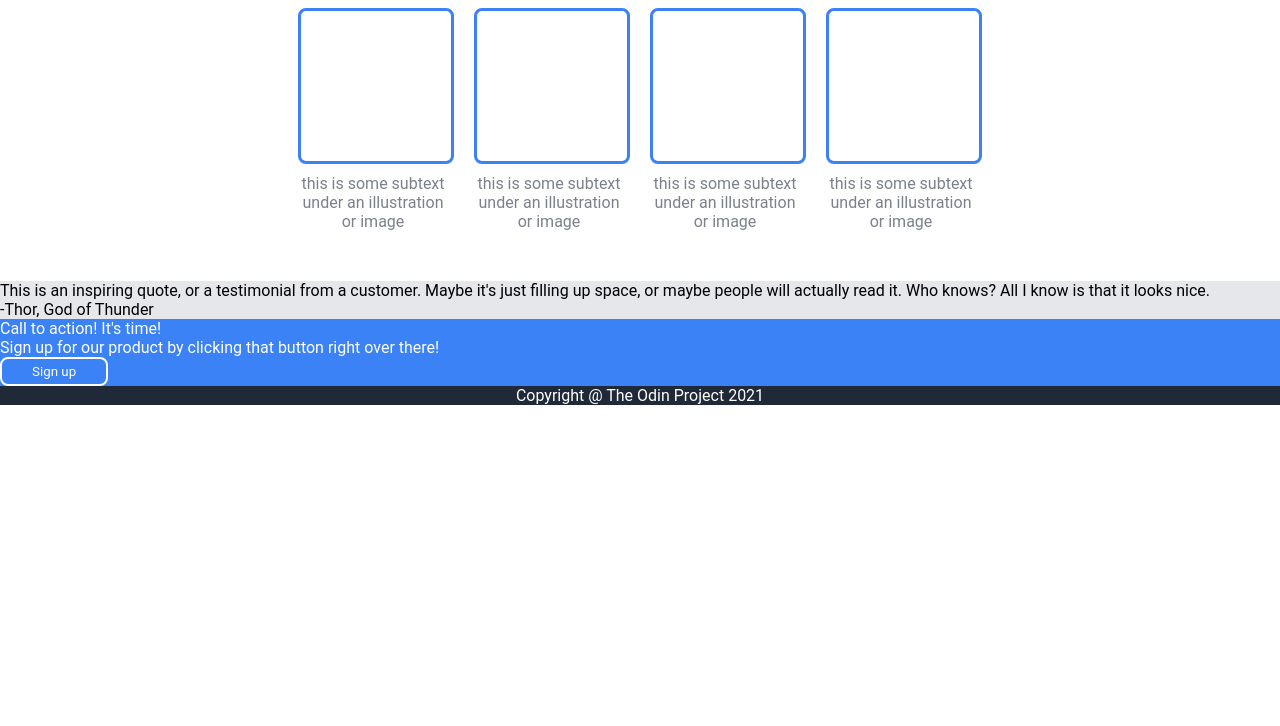
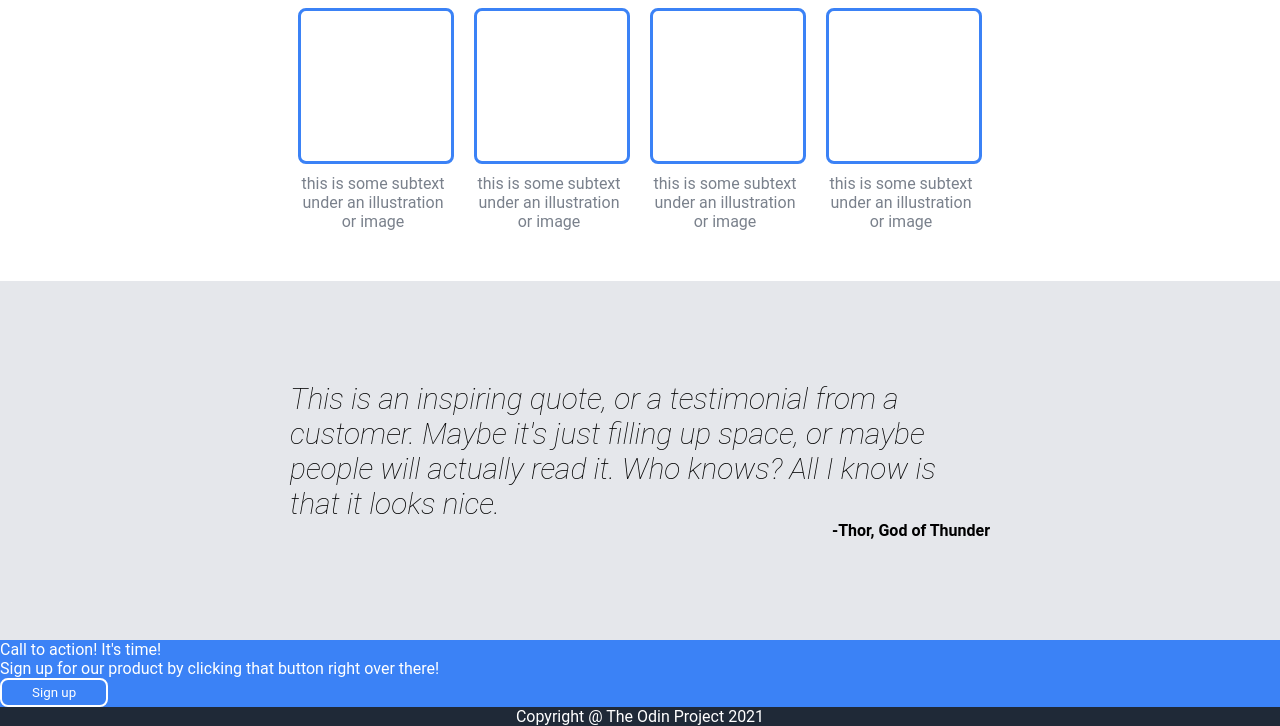
Before and after one commit to cinmon/landing-page, a plain HTML site: page index.html in a window 1280 px wide. Shown: the part 713-1439 px from the top of the page. Before the commit the page ends 1118 px from the top, so only its background shows below. Drawn offline with Linux system fonts and the light colour scheme.

Commit message:
Style quote

```diff
--- a/index.html
+++ b/index.html
@@ -30,8 +30,6 @@
             </div>
         </div>
 
-
-
         <div class="main-content">
             <div class="title">Some random information.</div>
             <div class="card-container">
@@ -54,9 +52,11 @@
             </div>
         </div>
 
-        <div class="quote-container">
-            <div class="text">This is an inspiring quote, or a testimonial from a customer. Maybe it's just filling up space, or maybe people will actually read it. Who knows? All I know is that it looks nice.</div>
-            <div class="author">-Thor, God of Thunder</div>
+        <div class="quote">
+            <div class="quote-container">
+                <div class="text">This is an inspiring quote, or a testimonial from a customer. Maybe it's just filling up space, or maybe people will actually read it. Who knows? All I know is that it looks nice.</div>
+                <div class="author">-Thor, God of Thunder</div>
+            </div>
         </div>
 
         <div class="sign-up-card">
--- a/style.css
+++ b/style.css
@@ -129,6 +129,33 @@ ul {
     color: #7a818c;
 }
 
+.quote {
+    padding: 100px;
+    background-color: #e5e7eb;
+    display: flex;
+    flex-direction: column;
+    align-items: center;
+}
+
+.quote-container {
+    display: flex;
+    flex-direction: column;
+    justify-content: center;
+    width: 700px;
+}
+
+.quote .text {
+    align-self: center;
+    font-size: 30px;
+    font-style: italic;
+    font-weight: lighter;
+}
+
+.quote .author {
+    font-weight: bold;
+    align-self: flex-end;
+}
+
 .sign-up-card {
     background-color: #3b82f6;
     color: white;
@@ -138,7 +165,3 @@ ul {
     border-style: solid;
     border-color: white;
 }
-
-.quote-container {
-    background-color: #e5e7eb;
-}
```
